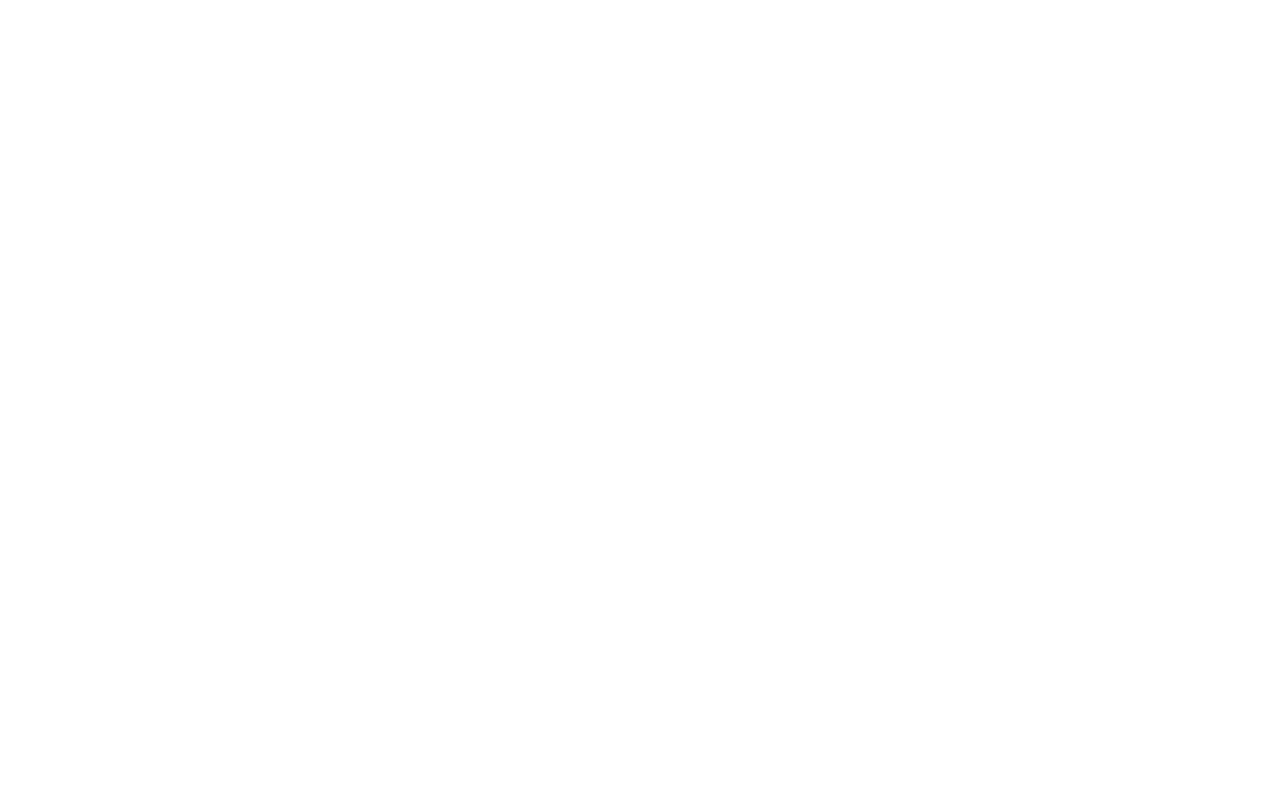
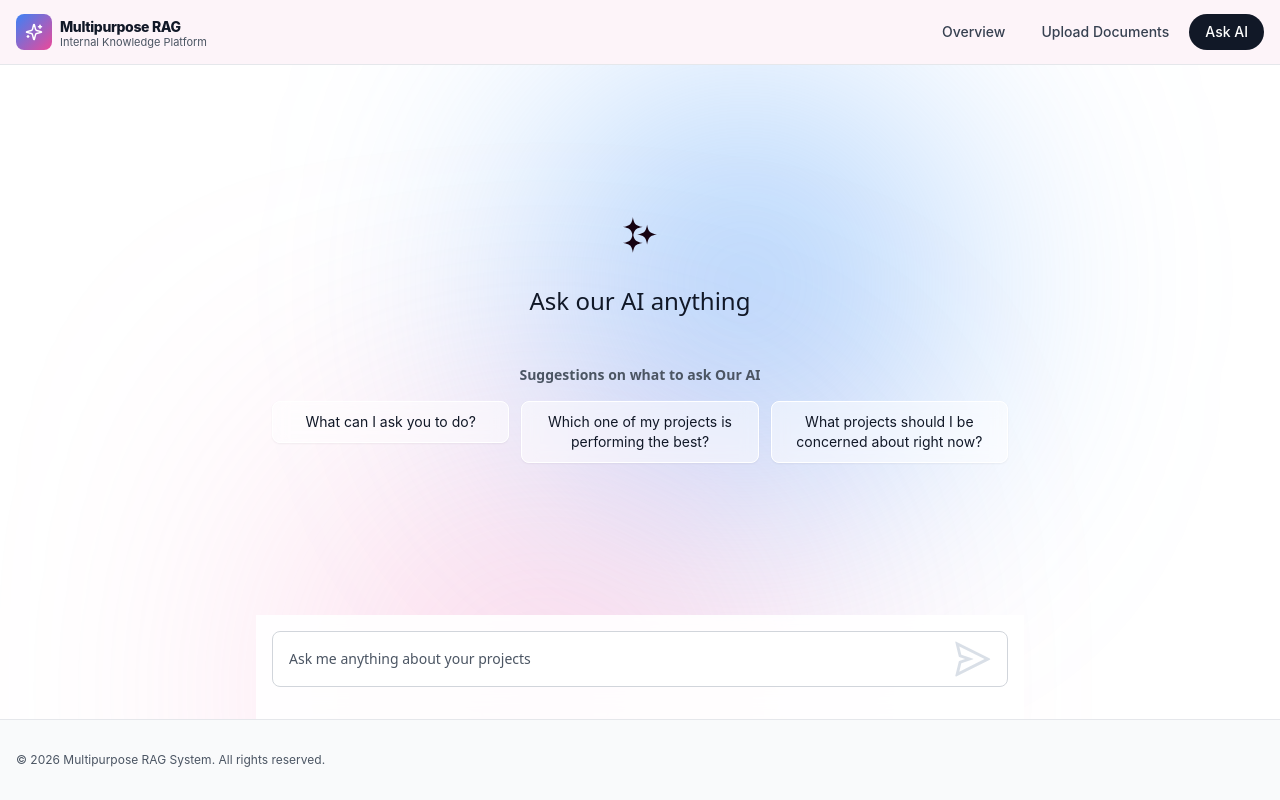
Before and after one commit to capstone-2026-group1-t6/Capstone-project, a React (Vite) app in the folder frontend/: page /chat in a window 1280 px wide. Before the commit this address had no page. Built offline with nearby package versions, Linux system fonts and the light colour scheme.

Commit message:
add chat page layout with sticky input and message scrolling

```diff
--- a/frontend/src/App.jsx
+++ b/frontend/src/App.jsx
@@ -2,6 +2,7 @@
 import SiteLayout from './components/layout/SiteLayout.jsx';
 import Index from './pages/index.jsx';
 import Upload from './pages/upload.jsx';
+import Chat from './pages/chat.jsx';
 
 export default function App() {
   return (
@@ -10,6 +11,7 @@
         <Route element={<SiteLayout />}>
           <Route path="/" element={<Index />} />
           <Route path="/upload" element={<Upload />} />
+          <Route path="/chat" element={<Chat />} />
         </Route>
       </Routes>
     </BrowserRouter>
--- a/frontend/src/pages/chat.jsx
+++ b/frontend/src/pages/chat.jsx
@@ -0,0 +1,199 @@
+import { useEffect, useRef, useState } from "react"
+
+const suggestions = [
+  "What can I ask you to do?",
+  "Which one of my projects is performing the best?",
+  "What projects should I be concerned about right now?",
+]
+
+function SparkleHeading() {
+  return (
+    <div className="flex flex-col items-center gap-8 text-center">
+      <svg
+        width="37"
+        height="38"
+        viewBox="186 0 37 38"
+        fill="none"
+        xmlns="http://www.w3.org/2000/svg"
+        className="h-9 w-9"
+      >
+        <path
+          d="M197 16.8281C197 16.8281 197.579 22.2355 199.836 24.4921C202.093 26.7487 207.5 27.3281 207.5 27.3281C207.5 27.3281 202.093 27.9074 199.836 30.164C197.579 32.4206 197 37.8281 197 37.8281C197 37.8281 196.421 32.4206 194.164 30.164C191.907 27.9074 186.5 27.3281 186.5 27.3281C186.5 27.3281 191.907 26.7487 194.164 24.4921C196.421 22.2355 197 16.8281 197 16.8281Z"
+          fill="#160211"
+        />
+        <path
+          d="M212 7.91403C212 7.91403 212.579 13.3215 214.836 15.5781C217.093 17.8347 222.5 18.414 222.5 18.414C222.5 18.414 217.093 18.9934 214.836 21.25C212.579 23.5066 212 28.914 212 28.914C212 28.914 211.421 23.5066 209.164 21.25C206.907 18.9934 201.5 18.414 201.5 18.414C201.5 18.414 206.907 17.8347 209.164 15.5781C211.421 13.3215 212 7.91403 212 7.91403Z"
+          fill="#160211"
+        />
+        <path
+          d="M197 0C197 0 197.579 5.40743 199.836 7.66405C202.093 9.92066 207.5 10.5 207.5 10.5C207.5 10.5 202.093 11.0793 199.836 13.336C197.579 15.5926 197 21 197 21C197 21 196.421 15.5926 194.164 13.336C191.907 11.0793 186.5 10.5 186.5 10.5C186.5 10.5 191.907 9.92066 194.164 7.66405C196.421 5.40743 197 0 197 0Z"
+          fill="#160211"
+        />
+      </svg>
+      <h1 className="font-sans text-2xl font-normal text-gray-900">
+        Ask our AI anything
+      </h1>
+    </div>
+  )
+}
+
+export default function Chat() {
+  const [messages, setMessages] = useState([])
+  const [input, setInput] = useState("")
+  const [isThinking, setIsThinking] = useState(false)
+  const scrollRef = useRef(null)
+
+  useEffect(() => {
+    if (messages.length > 0) {
+      scrollRef.current?.scrollIntoView({ behavior: "smooth", block: "nearest" });
+    }
+  }, [messages]);
+
+  const sendMessage = (text) => {
+    const trimmed = text.trim()
+    if (!trimmed) return
+
+    const userMessage = {
+      id: `${Date.now()}-user`,
+      role: "user",
+      content: trimmed,
+    }
+    setMessages((prev) => [...prev, userMessage])
+    setInput("")
+    setIsThinking(true)
+
+    setTimeout(() => {
+      setIsThinking(false)
+      setMessages((prev) => [
+        ...prev,
+        {
+          id: `${Date.now()}-assistant`,
+          role: "assistant",
+          content:
+            "say meaow to get your answer",
+        },
+      ])
+    }, 1100)
+  }
+
+  const handleSubmit = (e) => {
+    e.preventDefault()
+    sendMessage(input)
+  }
+
+  const hasMessages = messages.length > 0
+
+  return (
+    <div className="relative flex flex-1 min-h-0 flex-col overflow-hidden bg-white">
+      {/* Background blurs */}
+      <div
+        aria-hidden
+        className="pointer-events-none absolute left-1/2 top-1/3 h-[420px] w-[420px] -translate-x-1/4 -translate-y-1/2 rounded-full bg-blue-400/50 blur-[130px]"
+      />
+      <div
+        aria-hidden
+        className="pointer-events-none absolute left-1/2 top-2/3 h-[380px] w-[380px] -translate-x-3/4 rounded-full bg-pink-400/50 blur-[150px]"
+      />
+
+      <div className="relative z-10 flex flex-1 min-h-0 flex-col">
+        {!hasMessages ? (
+          // Empty state with suggestions
+          <div className="mx-auto flex w-full max-w-3xl flex-1 flex-col items-center justify-center gap-12 px-4 py-16">
+            <SparkleHeading />
+
+            <div className="flex w-full flex-col items-center gap-4">
+              <p className="font-sans text-sm font-bold text-gray-600">
+                Suggestions on what to ask Our AI
+              </p>
+              <div className="flex w-full flex-col flex-wrap items-stretch justify-center gap-3 sm:flex-row sm:items-start">
+                {suggestions.map((suggestion) => (
+                  <button
+                    key={suggestion}
+                    onClick={() => sendMessage(suggestion)}
+                    className="flex min-h-[38px] flex-1 items-center justify-center rounded-lg border border-white bg-white/50 px-4 py-2.5 text-center font-body text-sm text-gray-900 shadow-sm backdrop-blur transition-colors hover:bg-white/80 sm:min-w-[200px]"
+                  >
+                    {suggestion}
+                  </button>
+                ))}
+              </div>
+            </div>
+          </div>
+        ) : (
+          // Messages view
+          <div className="mx-auto flex w-full max-w-3xl flex-1 flex-col gap-4 overflow-y-auto px-4 py-8">
+            {messages.map((message) => (
+              <div
+                key={message.id}
+                className={`flex w-full ${
+                  message.role === "user" ? "justify-end" : "justify-start"
+                }`}
+              >
+                <div
+                  className={`max-w-[85%] rounded-2xl px-4 py-3 font-body text-sm leading-relaxed sm:max-w-[75%] ${
+                    message.role === "user"
+                      ? "bg-gray-900 text-white"
+                      : "border border-gray-200 bg-white/80 text-gray-900 shadow-sm backdrop-blur"
+                  }`}
+                >
+                  {message.content}
+                </div>
+              </div>
+            ))}
+            {isThinking && (
+              <div className="flex justify-start">
+                <div className="flex items-center gap-1.5 rounded-2xl border border-gray-200 bg-white/80 px-4 py-3 shadow-sm backdrop-blur">
+                  <span className="h-1.5 w-1.5 animate-bounce rounded-full bg-gray-400" />
+                  <span className="h-1.5 w-1.5 animate-bounce rounded-full bg-gray-400" />
+                  <span className="h-1.5 w-1.5 animate-bounce rounded-full bg-gray-400" />
+                </div>
+              </div>
+            )}
+            <div ref={scrollRef} />
+          </div>
+        )}
+
+        {/* Input form */}
+        <form
+          onSubmit={handleSubmit}
+          className="sticky bottom-0 z-10 mx-auto flex w-full max-w-3xl items-center gap-2 bg-white/90 px-4 pb-8 pt-4 backdrop-blur-md"
+        >
+          <div className="flex h-14 w-full items-center justify-between gap-3 rounded-lg border border-gray-300 bg-white px-4">
+            <input
+              value={input}
+              onChange={(e) => setInput(e.target.value)}
+              placeholder="Ask me anything about your projects"
+              className="w-full bg-transparent font-sans text-sm text-gray-900 placeholder:text-gray-600 focus:outline-none"
+            />
+            <button
+              type="submit"
+              aria-label="Send message"
+              className="flex shrink-0 items-center justify-center transition-opacity hover:opacity-70 disabled:opacity-40"
+              disabled={!input.trim()}
+            >
+              <svg
+                width="36"
+                height="36"
+                viewBox="0 0 36 36"
+                fill="none"
+                xmlns="http://www.w3.org/2000/svg"
+              >
+                <g clipPath="url(#clip0_chat_send)">
+                  <path
+                    d="M34.8522 17.4802L1.24281 0.629307C1.1062 0.561003 0.949507 0.544932 0.800846 0.581093C0.635855 0.621881 0.493748 0.726385 0.405641 0.871724C0.317535 1.01706 0.290608 1.19139 0.330757 1.35654L3.79415 15.5074C3.84638 15.7204 4.00308 15.8931 4.21201 15.9614L10.1464 17.9985L4.21602 20.0356C4.0071 20.1079 3.8504 20.2766 3.80219 20.4896L0.330757 34.6606C0.294596 34.8092 0.310668 34.9659 0.378971 35.0985C0.535668 35.4159 0.921382 35.5445 1.24281 35.3878L34.8522 18.6333C34.9767 18.5731 35.0772 18.4686 35.1415 18.3481C35.2982 18.0266 35.1696 17.6409 34.8522 17.4802ZM4.29236 30.6347L6.31335 22.3739L18.1741 18.3039C18.2665 18.2717 18.3428 18.1994 18.375 18.103C18.4312 17.9342 18.3428 17.7534 18.1741 17.6931L6.31335 13.6271L4.3004 5.3985L29.5325 18.0507L4.29236 30.6347Z"
+                    fill="#456288"
+                    fillOpacity={input.trim() ? "1" : "0.5"}
+                  />
+                </g>
+                <defs>
+                  <clipPath id="clip0_chat_send">
+                    <rect width="36" height="36" fill="white" />
+                  </clipPath>
+                </defs>
+              </svg>
+            </button>
+          </div>
+        </form>
+      </div>
+    </div>
+  )
+}
```
Also changed, not shown: 1 other file (tests, documents, lock files or other folders).
